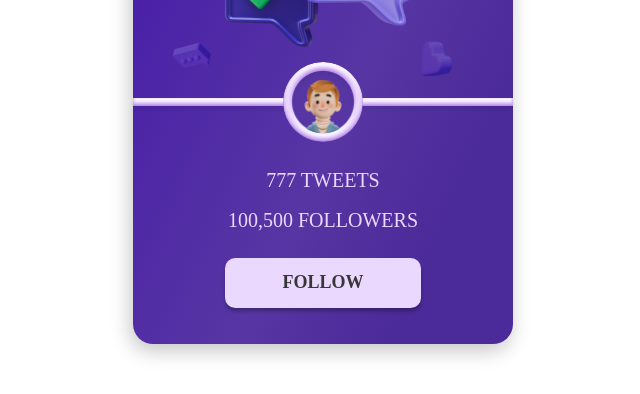
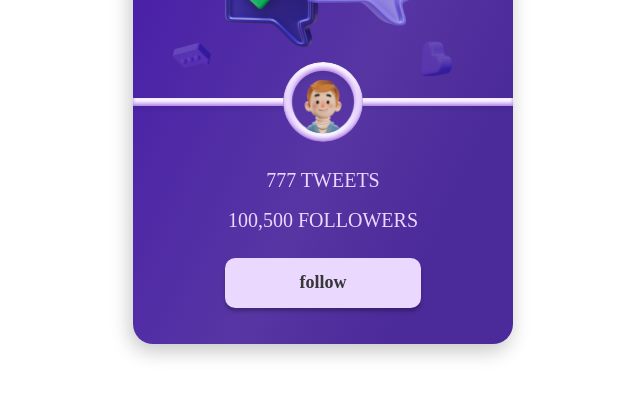
Before and after one commit to VladymyrBolgov/training-test-goit, a React (Create React App) app: page / in a window 1280 px wide. Shown: the part 286-680 px from the top of the page, without its empty margins (317-957 px from the left). Built offline with nearby package versions, Linux system fonts and the light colour scheme.

Commit message:
стили

```diff
--- a/src/components/App.jsx
+++ b/src/components/App.jsx
@@ -3,7 +3,6 @@ import {Container}  from "./commonStyles/Common.styled"
 import {
   CardBlanc,
   ButtonFollow,
-  Content,
   DescriptionText,
   Line,
   RoundImg,
@@ -14,17 +13,17 @@ import avatar from '../images/avatar_user.png'
 
 export const App = () => {
   const [followersCount, setFollowersCount] = useState(100500);
-  const [followingStatus, setFollowingStatus] = useState('FOLLOW');
+  const [followingStatus, setFollowingStatus] = useState('follow');
   const [isFollowing, setIsFollow] = useState(false);
 
   const toggleFollowingStatus = () => {
     if (isFollowing === false) {
       setIsFollow(true);
-      setFollowingStatus('FOLLOWING');
+      setFollowingStatus('following');
       setFollowersCount(prev => prev + 1);
     } else if (isFollowing === true) {
       setIsFollow(false);
-      setFollowingStatus('FOLLOW');
+      setFollowingStatus('follow');
       setFollowersCount(prev => prev - 1);
     }
   };
@@ -37,20 +36,20 @@ export const App = () => {
   return (
     <main>
       <Container>
+       {/* logo */}
         <CardBlanc>
-          <Content>
-
+            {/* avatar */}
             <Line>
               <RoundImg>
                 <Avatar src={avatar} alt={'avatar_user'} />
               </RoundImg>
             </Line>
-
+        {/* text */}
             <div>
               <DescriptionText> 777 TWEETS</DescriptionText>
               <DescriptionText> {formatCount(followersCount)} FOLLOWERS</DescriptionText>
             </div>
-
+        {/* button */}
             <ButtonFollow
               type="button"
               style={isFollowing ? { backgroundColor: "#5CD3A8" } : {}}
@@ -59,7 +58,6 @@ export const App = () => {
               {followingStatus}
             </ButtonFollow>
 
-          </Content>
         </CardBlanc>
       </Container>
     </main>
--- a/src/components/App.styled.jsx
+++ b/src/components/App.styled.jsx
@@ -19,19 +19,6 @@ export const CardBlanc = styled.div`
     background-size: auto, auto, cover;
     background-repeat: no-repeat, no-repeat, no-repeat;
     background-position: top 20px left 20px, top 28px left 36px, center;
-`;
-
-export const Content = styled.div`
-  padding-bottom: 36px;
-  display: flex;
-  flex-direction: column;
-  justify-content: flex-end;
-  align-items: center;
-  gap: 26px;
-  height: 238px;
-  > div p:not(:last-child) {
-    margin-bottom: 16px;
-  }
 `;
 
 export const Line = styled.div`
@@ -77,6 +64,7 @@ export const DescriptionText = styled.p`
     line-height: 1.2;
     color: #EBD8FF;
     text-align: center;
+    margin-bottom: 16px;
 `;
 
 export const ButtonFollow = styled.button`
@@ -93,4 +81,6 @@ export const ButtonFollow = styled.button`
     line-height: 1.22;
     font-weight: 600;
     font-family: 'Montserrat';
+    margin-top: 10px;
+    margin-bottom: 36px;
 `;
```
